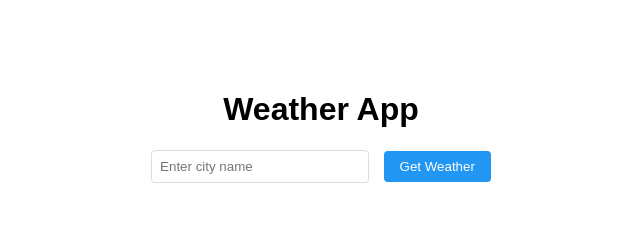
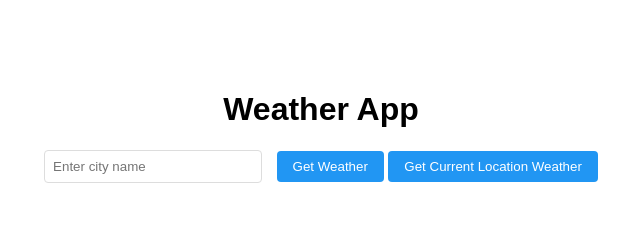
Before and after one commit to HARISH6000/Javascript-Fundamentals, a plain HTML site: page task-4/index.html in a window 1280 px wide. Shown: the whole page, without its empty margins (319-959 px from the left). Drawn offline with Linux system fonts and the light colour scheme.

Commit message:
updated task-4

```diff
--- a/task-4/index.html
+++ b/task-4/index.html
@@ -12,6 +12,7 @@
         <div class="search-box">
             <input type="text" class="city-input" id="cityInput" placeholder="Enter city name">
             <button onclick="getWeather()">Get Weather</button>
+            <button onclick="getCurrentLocationWeather()">Get Current Location Weather</button>
         </div>
         <div class="weather-info" id="weatherInfo">
             <h2 id="cityName"></h2>
--- a/task-4/script.js
+++ b/task-4/script.js
@@ -56,6 +56,31 @@ async function getWeather() {
     }
 }
 
+async function getCurrentLocationWeather() {
+    let latitude, longitude;
+    navigator.geolocation.getCurrentPosition(async (position) => {
+        console.log(position.coords.latitude, position.coords.longitude);
+        latitude = position.coords.latitude;
+        longitude = position.coords.longitude;
+        try {
+            const weatherUrl = `https://api.open-meteo.com/v1/forecast?latitude=${latitude}&longitude=${longitude}&current=temperature_2m,relative_humidity_2m,weather_code`;
+            const weatherResponse = await fetch(weatherUrl);
+            if (!weatherResponse.ok) {
+                throw new Error('Failed to fetch weather data');
+            }
+
+            const weatherData = await weatherResponse.json();
+            //console.log(weatherData);
+            displayWeather("Current Location", '', weatherData.current);
+            hideError();
+            cityInput.value = '';
+        } catch (error) {
+            showError(error.message);
+            hideWeather();
+        }
+    });
+}
+
 function displayWeather(cityName, country, weatherData) {
     const cityDisplay = document.getElementById('cityName');
     const temperature = document.getElementById('temperature');
--- a/task-4/styles.css
+++ b/task-4/styles.css
@@ -51,3 +51,9 @@ button:hover {
 .error.active {
     display: block;
 }
+
+@media (max-width: 600px) {
+    .buttons {
+        margin: 5px;
+    }
+}
```
Also changed, not shown: task-4/output/demo1.gif (added), 1 other file.
